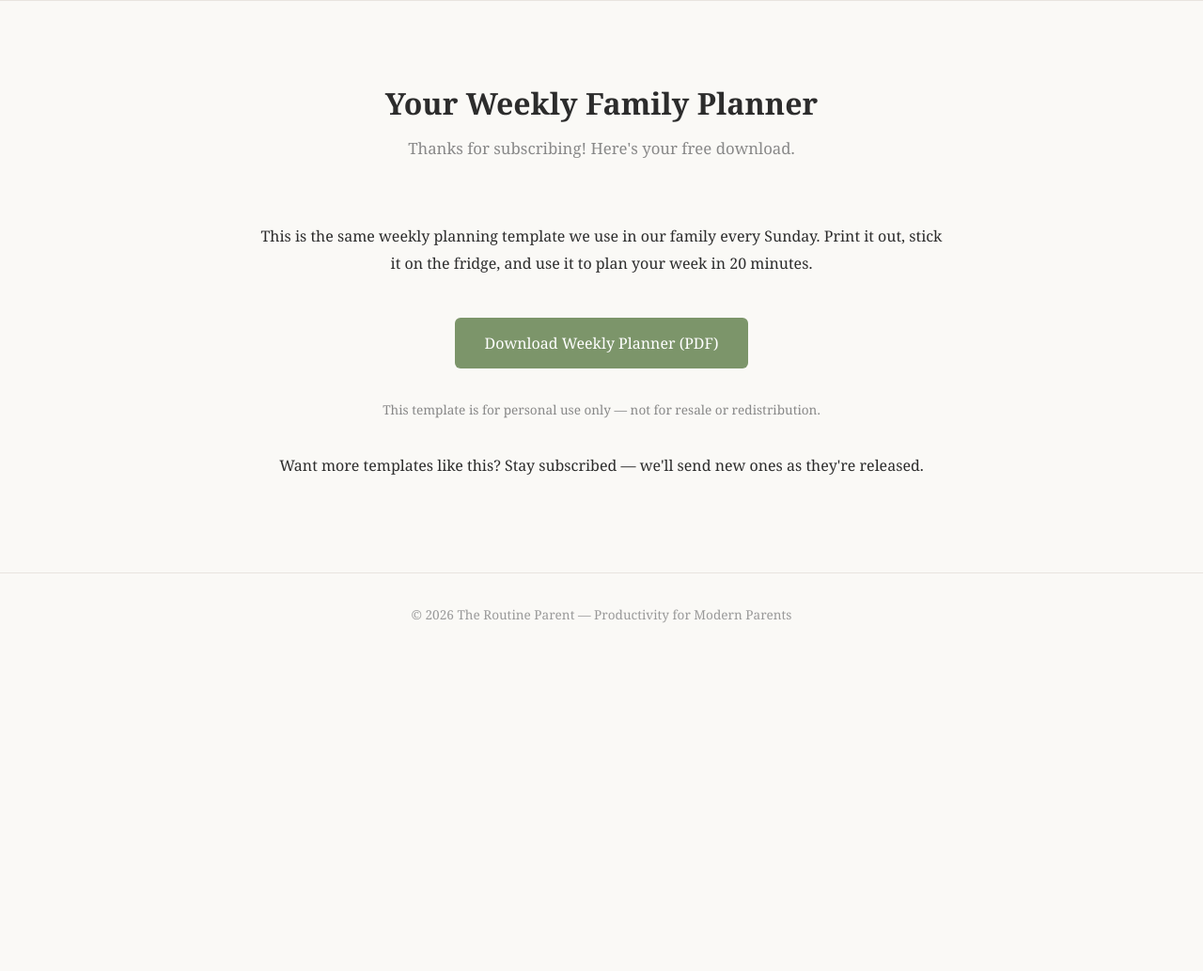
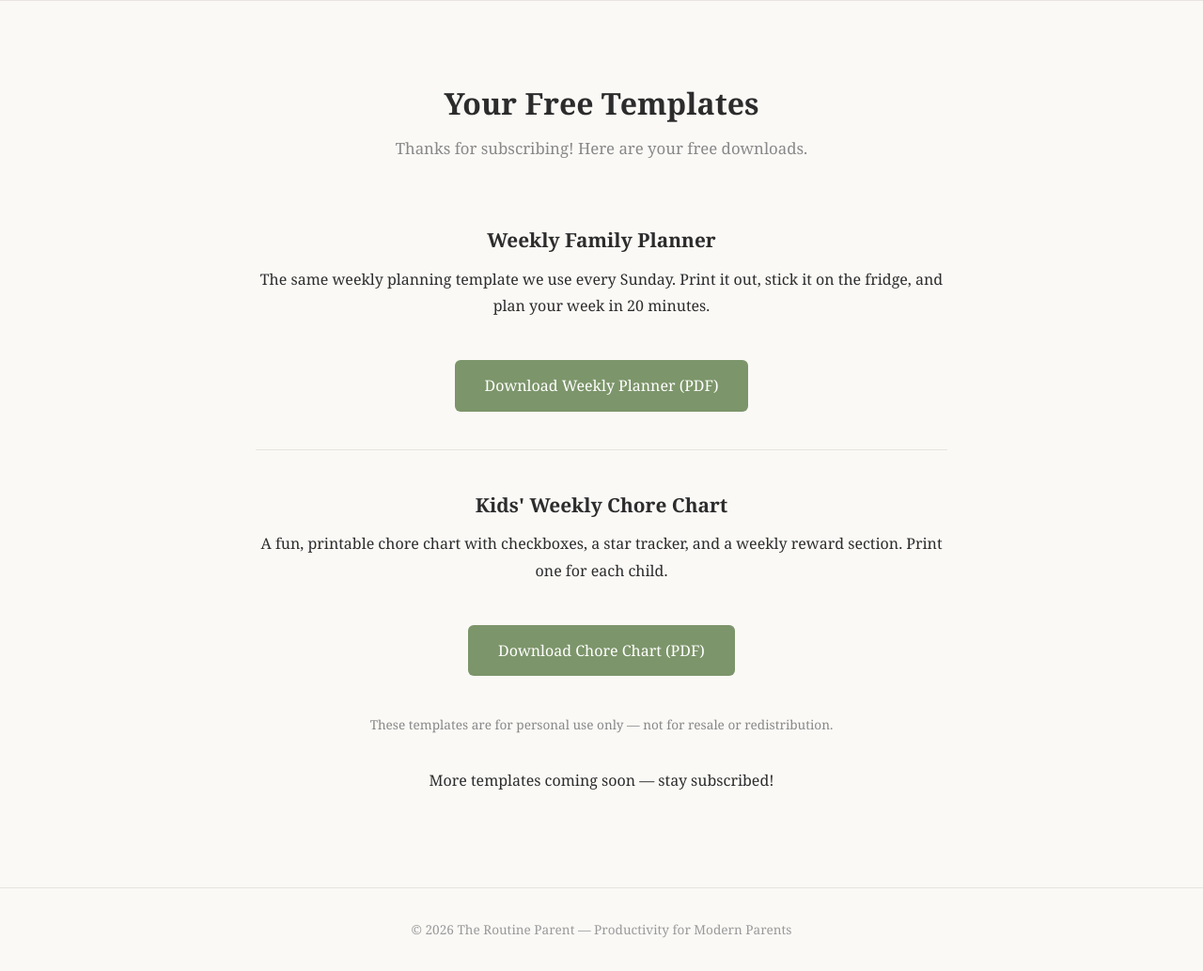
Before and after one commit to doug-ctrl/theroutineparent, a Django app: page /free-planner/ in a window 1280 px wide. Shown: the part 101-1134 px from the top of the page at 94% size. Before the commit the page ends 764 px from the top, so only its background shows below. Run offline with Django 5.2, Linux system fonts and the light colour scheme; some libraries are stand-ins or nearby versions.

Commit message:
feat: add kids chore chart template to download page

```diff
--- a/blog/urls.py
+++ b/blog/urls.py
@@ -9,6 +9,7 @@ urlpatterns = [
     path("newsletter/", views.newsletter_signup, name="newsletter_signup"),
     path("free-planner/", views.DownloadPageView.as_view(), name="free_planner"),
     path("download/planner/", views.download_planner, name="download_planner"),
+    path("download/chore-chart/", views.download_chore_chart, name="download_chore_chart"),
     path("post/<slug:slug>/", views.PostDetailView.as_view(), name="post_detail"),
     path("pillar/<slug:slug>/", views.PillarPostsView.as_view(), name="pillar_posts"),
     path("about/", views.AboutView.as_view(), name="about"),
--- a/blog/views.py
+++ b/blog/views.py
@@ -125,3 +125,7 @@ class DownloadPageView(TemplateView):
 def download_planner(request):
     file_path = os.path.join(settings.MEDIA_ROOT, "downloads", "weekly_family_planner.pdf")
     return FileResponse(open(file_path, "rb"), content_type="application/pdf", as_attachment=True, filename="Weekly_Family_Planner_The_Routine_Parent.pdf")
+
+def download_chore_chart(request):
+    file_path = os.path.join(settings.MEDIA_ROOT, "downloads", "kids_chore_chart.pdf")
+    return FileResponse(open(file_path, "rb"), content_type="application/pdf", as_attachment=True, filename="Kids_Chore_Chart_The_Routine_Parent.pdf")
--- a/templates/pages/download.html
+++ b/templates/pages/download.html
@@ -1,23 +1,30 @@
 {% extends "base.html" %}
 {% load static %}
 
-{% block title %}Your Free Weekly Planner — The Routine Parent{% endblock %}
+{% block title %}Your Free Templates — The Routine Parent{% endblock %}
 
 {% block content %}
 <div class="page-header">
-    <h1>Your Weekly Family Planner</h1>
-    <p>Thanks for subscribing! Here's your free download.</p>
+    <h1>Your Free Templates</h1>
+    <p>Thanks for subscribing! Here are your free downloads.</p>
 </div>
 
 <article class="post-detail">
     <div class="post-body" style="text-align: center;">
-        <p>This is the same weekly planning template we use in our family every Sunday. Print it out, stick it on the fridge, and use it to plan your week in 20 minutes.</p>
 
+        <h2 style="font-size: 1.3rem; margin-bottom: 0.5rem;">Weekly Family Planner</h2>
+        <p>The same weekly planning template we use every Sunday. Print it out, stick it on the fridge, and plan your week in 20 minutes.</p>
         <a href="{% url 'blog:download_planner' %}" class="download-btn">Download Weekly Planner (PDF)</a>
 
-        <p style="margin-top: 2rem; color: #888; font-size: 0.85rem;">This template is for personal use only — not for resale or redistribution.</p>
+        <div style="border-top: 1px solid #e8e4df; margin: 2.5rem 0;"></div>
 
-        <p style="margin-top: 2rem;">Want more templates like this? Stay subscribed — we'll send new ones as they're released.</p>
+        <h2 style="font-size: 1.3rem; margin-bottom: 0.5rem;">Kids' Weekly Chore Chart</h2>
+        <p>A fun, printable chore chart with checkboxes, a star tracker, and a weekly reward section. Print one for each child.</p>
+        <a href="{% url 'blog:download_chore_chart' %}" class="download-btn">Download Chore Chart (PDF)</a>
+
+        <p style="margin-top: 2.5rem; color: #888; font-size: 0.85rem;">These templates are for personal use only — not for resale or redistribution.</p>
+
+        <p style="margin-top: 2rem;">More templates coming soon — stay subscribed!</p>
     </div>
 </article>
 {% endblock %}
```
